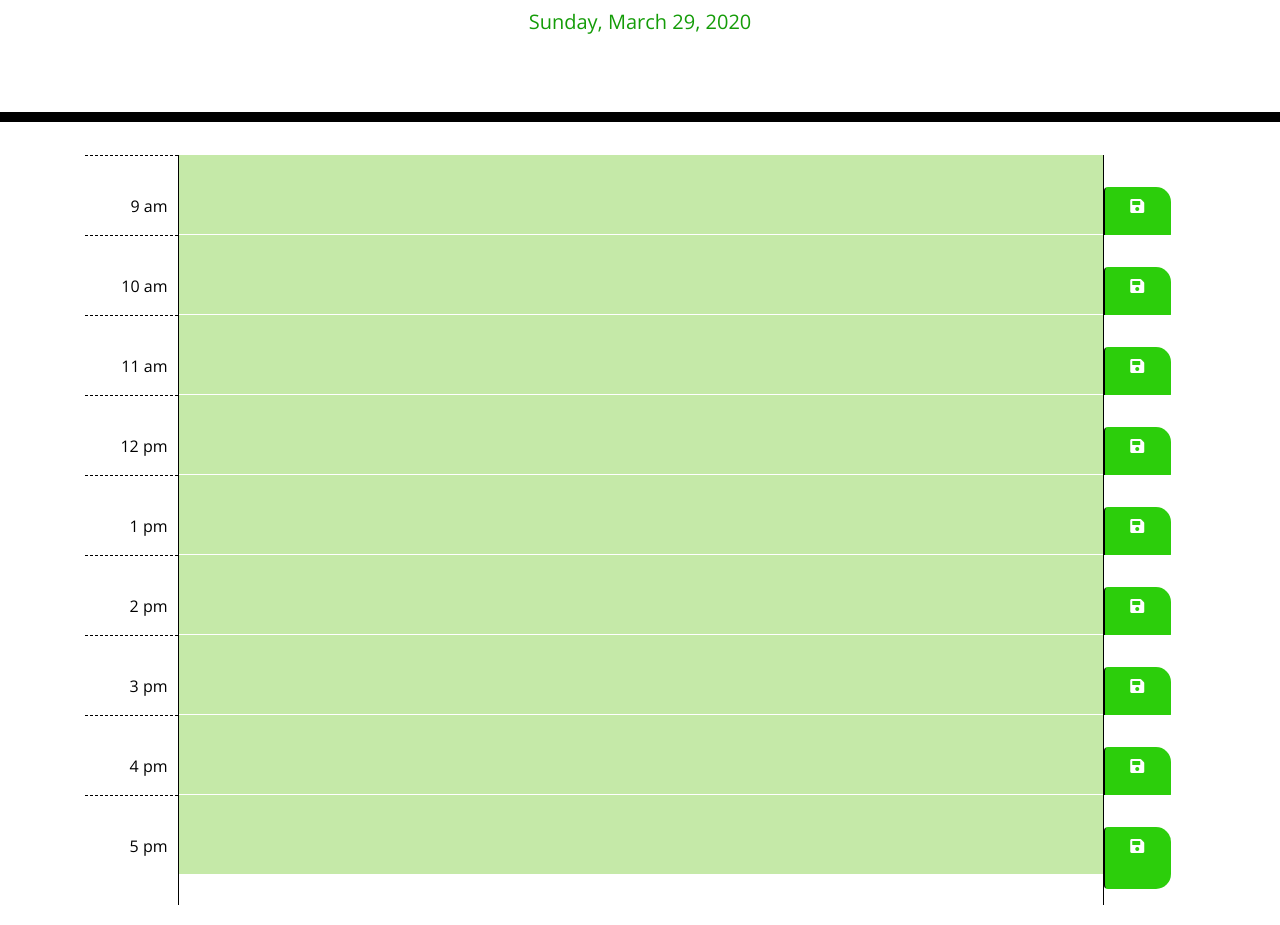
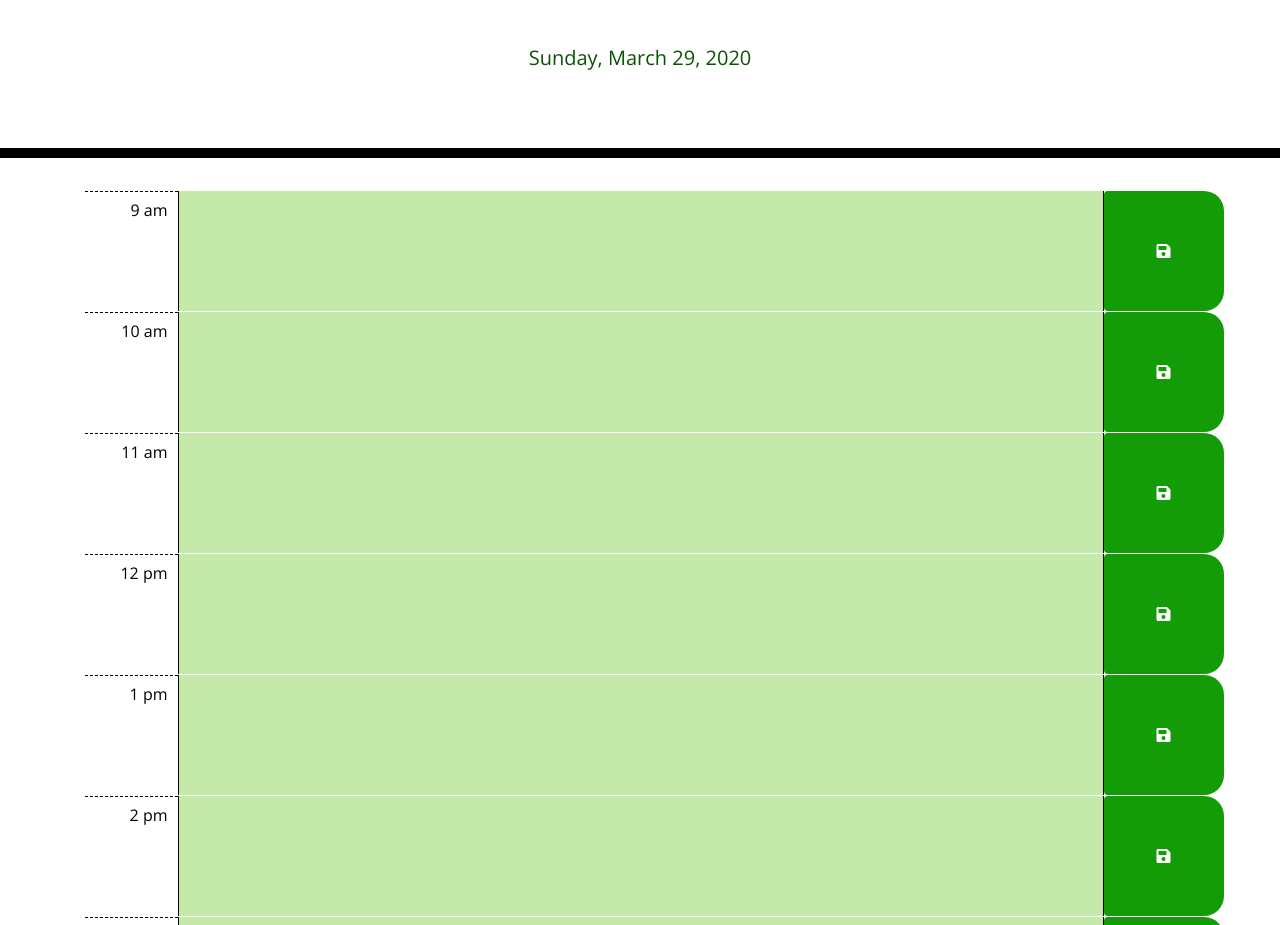
Before and after one commit to TLGeorge/Work-Day-Scheduler, a plain HTML site: page index.html in a window 1280 px wide. Shown: the part 182-1107 px from the top of the page. Drawn offline with nearby package versions, Linux system fonts and the light colour scheme.

Commit message:
changes to style, script, and html

```diff
--- a/index.html
+++ b/index.html
@@ -10,21 +10,27 @@
     integrity="sha384-50oBUHEmvpQ+1lW4y57PTFmhCaXp0ML5d60M1M7uH2+nqUivzIebhndOJK28anvf" crossorigin="anonymous" />
   <link href="https://fonts.googleapis.com/css?family=Open+Sans&display=swap" rel="stylesheet" />
   <link rel="stylesheet" href="style.css" />
+
   <title>Work Day Scheduler</title>
+
 </head>
 
 <body>
+  <!-- App Title & Description -->
   <header class="jumbotron">
     <h1 class="display-3">Work Day Scheduler</h1>
-    <p class="lead">Use this amazing app to organize your hectic life from sunrise to sunset! </p>
-    <p id="currentDay" class="lead"></p>
+    <p class="lead">Use this amazing app to organize your hectic 9-5 schedule!</p>
+    <br>
+    <div class="time-block">
+      <p id="currentDay" class="lead"></p>
+    </div>
   </header>
   <div class="container">
 
     <!-- Scheduler Hours-of-Day Rows.-->
     <div class="container">
-      <!-- 9 AM Row  -->
-      <div id="9am" class="row no-gutter">
+      <!-- 9 AM   -->
+      <div id="9" class="row no-gutter">
         <div class="hour col-sm-1">
           <p class="hour-style">9 am</p>
         </div>
@@ -37,8 +43,8 @@
           </button>
         </div>
       </div>
-      <!-- 10 AM -->
-      <div id="10am" class="row no-gutter">
+      <!-- 10 AM  -->
+      <div id="10" class="row no-gutter">
         <div class="hour col-sm-1">
           <p class="hour-style">10 am</p>
         </div>
@@ -50,7 +56,7 @@
         </div>
       </div>
       <!-- 11 AM -->
-      <div id="11am" class="row no-gutter">
+      <div id="11" class="row no-gutter">
         <div class="hour col-sm-1">
           <p class="hour-style">11 am</p>
         </div>
@@ -62,7 +68,7 @@
         </div>
       </div>
       <!-- 12 PM -->
-      <div id="12pm" class="row no-gutter">
+      <div id="12" class="row no-gutter">
         <div class="hour col-sm-1">
           <p class="hour-style">12 pm</p>
         </div>
@@ -74,7 +80,7 @@
         </div>
       </div>
       <!-- 1 PM -->
-      <div id="1pm" class="row no-gutter">
+      <div id="1" class="row no-gutter">
         <div class="hour col-sm-1">
           <p class="hour-style">1 pm</p>
         </div>
@@ -86,7 +92,7 @@
         </div>
       </div>
       <!-- 2 PM -->
-      <div id="2pm" class="row no-gutter">
+      <div id="2" class="row no-gutter">
         <div class="hour col-sm-1">
           <p class="hour-style">2 pm</p>
         </div>
@@ -98,7 +104,7 @@
         </div>
       </div>
       <!-- 3 PM -->
-      <div id="3pm" class="row no-gutter">
+      <div id="3" class="row no-gutter">
         <div class="hour col-sm-1">
           <p class="hour-style">3 pm</p>
         </div>
@@ -110,7 +116,7 @@
         </div>
       </div>
       <!-- 4 PM -->
-      <div id="4pm" class="row no-gutter">
+      <div id="4" class="row no-gutter">
         <div class="hour col-sm-1">
           <p class="hour-style">4 pm</p>
         </div>
@@ -122,7 +128,7 @@
         </div>
       </div>
       <!-- 5 PM -->
-      <div id="5pm" class="row no-gutter">
+      <div id="5" class="row no-gutter">
         <div class="hour col-sm-1">
           <p class="hour-style">5 pm</p>
         </div>
@@ -136,9 +142,10 @@
     </div>
   </div>
 
-  <script src="https://code.jquery.com/jquery-3.4.1.min.js"></script>
-  <script src="https://cdnjs.cloudflare.com/ajax/libs/moment.js/2.24.0/moment.min.js"></script>
-  <script src="script.js"></script>
 </body>
 
+<script src="https://code.jquery.com/jquery-3.4.1.min.js"></script>
+<script src="https://cdnjs.cloudflare.com/ajax/libs/moment.js/2.24.0/moment.min.js"></script>
+<script src="script.js"></script>
+
 </html>
--- a/style.css
+++ b/style.css
@@ -1,8 +1,8 @@
 .jumbotron {
   text-align: center;
   background-color: transparent;
-  color:#149c08;
-  border-radius: 0;
+  color:#0b5204;
+  border-radius: 0px;
   border-bottom: 10px solid black;
 }
 
@@ -10,6 +10,7 @@ body {
   font-family: 'Open Sans', sans-serif;
   font-size: 16px;
   line-height: 1;
+  margin-bottom: 40px;
 }
 
 .description{
@@ -18,12 +19,11 @@ body {
 
 .time-block{
   text-align: center;
-  border-radius: 15px;
+  margin-top: 20px;
+  padding-bottom: 0px;
 }
 
 .row {
-  white-space: pre-wrap;
-  height: 80px;
   border-top: 1px solid white;;
 }
 
@@ -75,12 +75,15 @@ textarea{
 }
 
 .saveBtn {
-  border-left: 1px solid black;
-  border-top-right-radius: 15px;
-  border-bottom-right-radius: 15px;
-  background-color: rgb(44, 206, 11);
-  color: white;
-}
+  border-top-right-radius: 20px;
+  border-bottom-right-radius: 20px;
+  border-width: 0px;
+  height: 120px;
+  width: 120px;
+  background-color: #149c08;
+  align-items: center;
+  align-content: center;
+  }
 
 .saveBtn:hover {
   font-size: 20px;
```
Also changed, not shown: script.js (+5 -4 lines).
